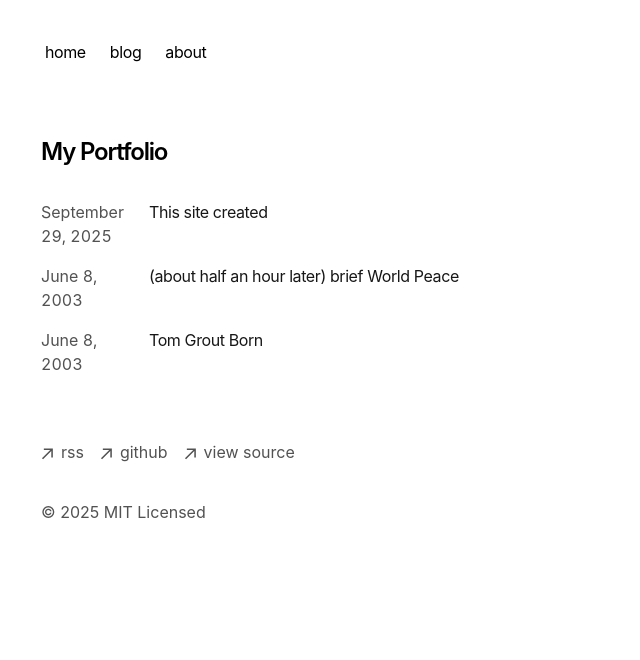
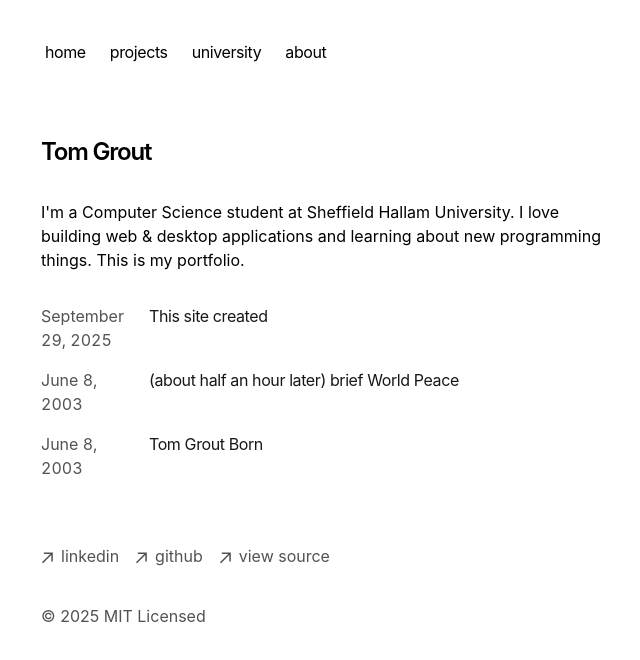
Before and after one commit to TomGrout/Portfolio, a Next.js app: page / in a window 1280 px wide. Shown: the top 660 px of the page, without its empty margins (311-951 px from the left). Built offline with nearby package versions, Linux system fonts and the light colour scheme.

Commit message:
set up app routes

```diff
--- a/app/components/footer.tsx
+++ b/app/components/footer.tsx
@@ -24,10 +24,10 @@ export default function Footer() {
             className="flex items-center transition-all hover:text-neutral-800 dark:hover:text-neutral-100"
             rel="noopener noreferrer"
             target="_blank"
-            href="/rss"
+            href="https://www.linkedin.com/in/tom-grout-71a91b326/"
           >
             <ArrowIcon />
-            <p className="ml-2 h-7">rss</p>
+            <p className="ml-2 h-7">linkedin</p>
           </a>
         </li>
         <li>
@@ -46,7 +46,7 @@ export default function Footer() {
             className="flex items-center transition-all hover:text-neutral-800 dark:hover:text-neutral-100"
             rel="noopener noreferrer"
             target="_blank"
-            href="https://vercel.com/TomGrout/Portfolio"
+            href="https://vercel.com/frameworks/nextjs"
           >
             <ArrowIcon />
             <p className="ml-2 h-7">view source</p>
--- a/app/components/nav.tsx
+++ b/app/components/nav.tsx
@@ -4,8 +4,11 @@ const navItems = {
   '/': {
     name: 'home',
   },
-  '/blog': {
-    name: 'blog',
+  '/projects': {
+    name: 'projects',
+  },
+  '/university':{
+    name: 'university',
   },
   '/about': {
     name: 'about',
--- a/app/page.tsx
+++ b/app/page.tsx
@@ -4,10 +4,10 @@ export default function Page() {
   return (
     <section>
       <h1 className="mb-8 text-2xl font-semibold tracking-tighter">
-        My Portfolio
+        Tom Grout
       </h1>
       <p className="mb-4">
-        {``}
+        {" I'm a Computer Science student at Sheffield Hallam University. I love building web & desktop applications and learning about new programming things. This is my portfolio."}
       </p>
       <div className="my-8">
         <BlogPosts />
--- a/app/rss/route.ts
+++ /dev/null
@@ -1,42 +0,0 @@
-import { baseUrl } from 'app/sitemap'
-import { getBlogPosts } from 'app/blog/utils'
-
-export async function GET() {
-  let allBlogs = await getBlogPosts()
-
-  const itemsXml = allBlogs
-    .sort((a, b) => {
-      if (new Date(a.metadata.publishedAt) > new Date(b.metadata.publishedAt)) {
-        return -1
-      }
-      return 1
-    })
-    .map(
-      (post) =>
-        `<item>
-          <title>${post.metadata.title}</title>
-          <link>${baseUrl}/blog/${post.slug}</link>
-          <description>${post.metadata.summary || ''}</description>
-          <pubDate>${new Date(
-            post.metadata.publishedAt
-          ).toUTCString()}</pubDate>
-        </item>`
-    )
-    .join('\n')
-
-  const rssFeed = `<?xml version="1.0" encoding="UTF-8" ?>
-  <rss version="2.0">
-    <channel>
-        <title>My Portfolio</title>
-        <link>${baseUrl}</link>
-        <description>This is my portfolio RSS feed</description>
-        ${itemsXml}
-    </channel>
-  </rss>`
-
-  return new Response(rssFeed, {
-    headers: {
-      'Content-Type': 'text/xml',
-    },
-  })
-}
```
